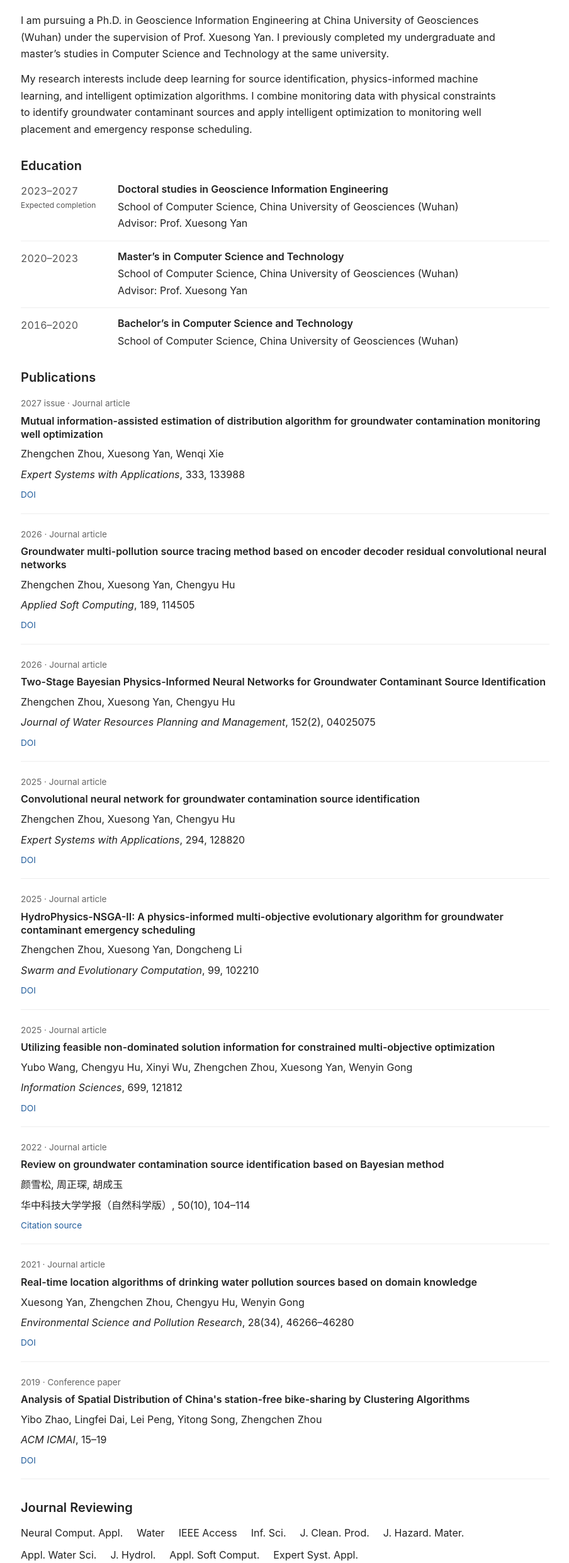
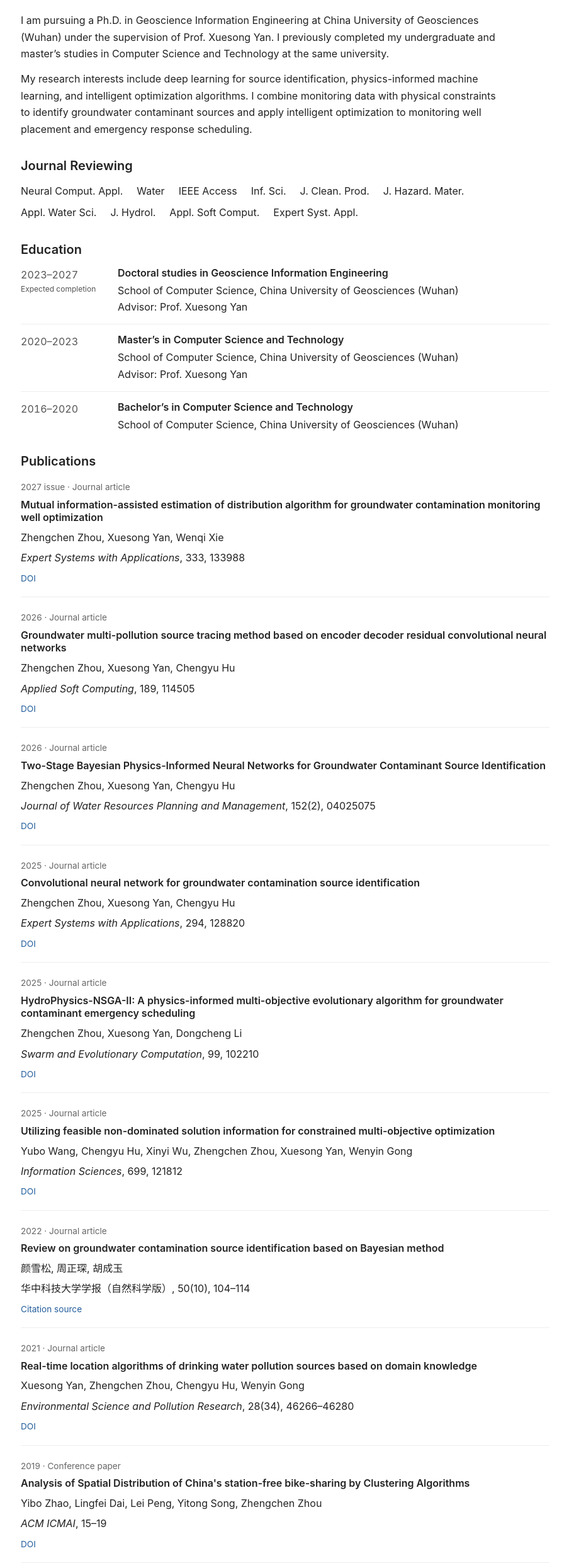
Before and after one commit to NeverStoptoLearn/neverstoptolearn.github.io, an Astro site: page / in a window 1280 px wide. Shown: the part 316-2797 px from the top of the page at 63% size, without its empty margins (187-1091 px from the left). Built offline with nearby package versions, Linux system fonts and the light colour scheme; Astro itself is replaced by a stand-in of ours.

Commit message:
Move reviewing journals above education for visibility

```diff
--- a/src/components/Home.astro
+++ b/src/components/Home.astro
@@ -48,20 +48,20 @@ const en = locale === 'en';
   </header>
   <p class="profile-biography">{profile.biography[locale]}</p>
   <p class="profile-biography research-summary">{profile.researchSummary[locale]}</p>
+  <section class="home-section" id="reviewing">
+    <h2>{en ? 'Journal Reviewing' : '期刊审稿'}</h2>
+    <ul class="reviewing-journals">
+      {profile.reviewingJournals.map(journal => (
+        <li><abbr title={journal.name}>{journal.abbreviation}</abbr></li>
+      ))}
+    </ul>
+  </section>
   <Education locale={locale} />
   <section class="home-section" id="publications">
     <h2>{labels[locale].publications}</h2>
     <Records locale={locale} kind="publications" headingLevel={3} />
   </section>
   <section class="home-section">
-    <h2>{en ? 'Journal Reviewing' : '期刊审稿'}</h2>
-    <ul class="reviewing-journals" id="reviewing">
-      {profile.reviewingJournals.map(journal => (
-        <li><abbr title={journal.name}>{journal.abbreviation}</abbr></li>
-      ))}
-    </ul>
-  </section>
-  <section class="home-section">
     <div class="section-heading"><h2>{labels[locale].projects}</h2><a href={href(locale, 'projects')}>{en ? 'All projects' : '全部项目'}</a></div>
     <Records locale={locale} kind="projects" selected />
   </section>
```
